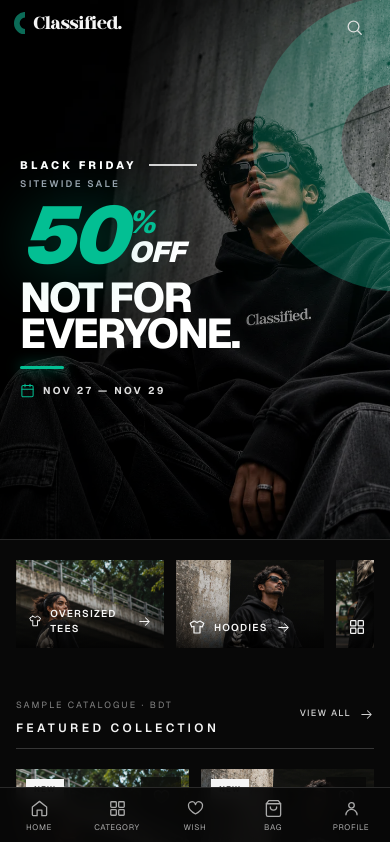
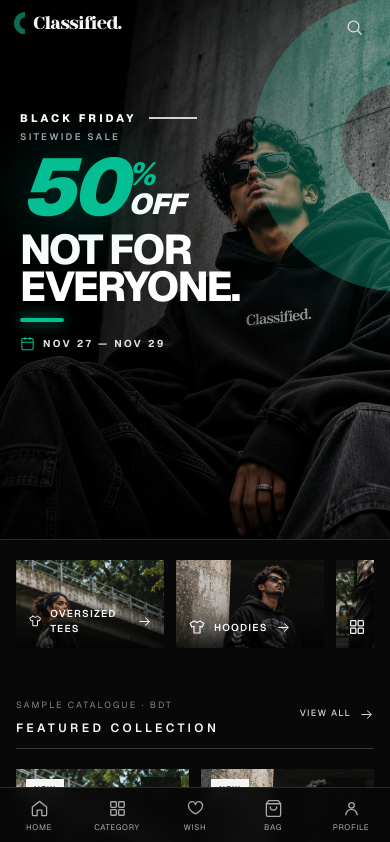
Before and after one commit to wearclassified/Classified., a Next.js app: page / in a window 390 px wide. Shown: the top 842 px of the page. Built offline with nearby package versions, Linux system fonts and the light colour scheme.

Commit message:
fix(hero): move mobile text block higher — items-start + pt-[13vh]

```diff
--- a/src/features/storefront/components/hero-section.tsx
+++ b/src/features/storefront/components/hero-section.tsx
@@ -40,7 +40,7 @@ export function HeroSection() {
   }, []);
 
   return (
-    <section className="store-hero relative isolate flex min-h-[64vh] items-center overflow-hidden border-b border-[#292929] sm:min-h-[580px] sm:items-end lg:min-h-[min(78vh,840px)]">
+    <section className="store-hero relative isolate flex min-h-[64vh] items-start overflow-hidden border-b border-[#292929] sm:min-h-[580px] sm:items-end lg:min-h-[min(78vh,840px)]">
       {/* Mobile Hero Image (portrait, < 640px only) */}
       <Image
         src={heroImageMobile}
@@ -80,7 +80,7 @@ export function HeroSection() {
       <div aria-hidden="true" className="store-hero-shade absolute inset-0 -z-10" />
 
       {/* Content Container */}
-      <div className="relative z-10 mx-auto w-full max-w-[1600px] px-5 pt-14 pb-10 sm:px-8 sm:pb-20 sm:pt-24 lg:px-16 lg:pb-[clamp(76px,12vh,150px)] lg:pt-28">
+      <div className="relative z-10 mx-auto w-full max-w-[1600px] px-5 pt-[13vh] pb-10 sm:px-8 sm:pb-20 sm:pt-24 lg:px-16 lg:pb-[clamp(76px,12vh,150px)] lg:pt-28">
         <div className="max-w-[300px] xs:max-w-[340px] sm:max-w-[560px] motion-safe:animate-[cb-land-in_0.55s_ease-out_both]">
           {/* Eyebrow: Badge + Horizontal Rule */}
           <div className="flex items-center gap-3">
```
